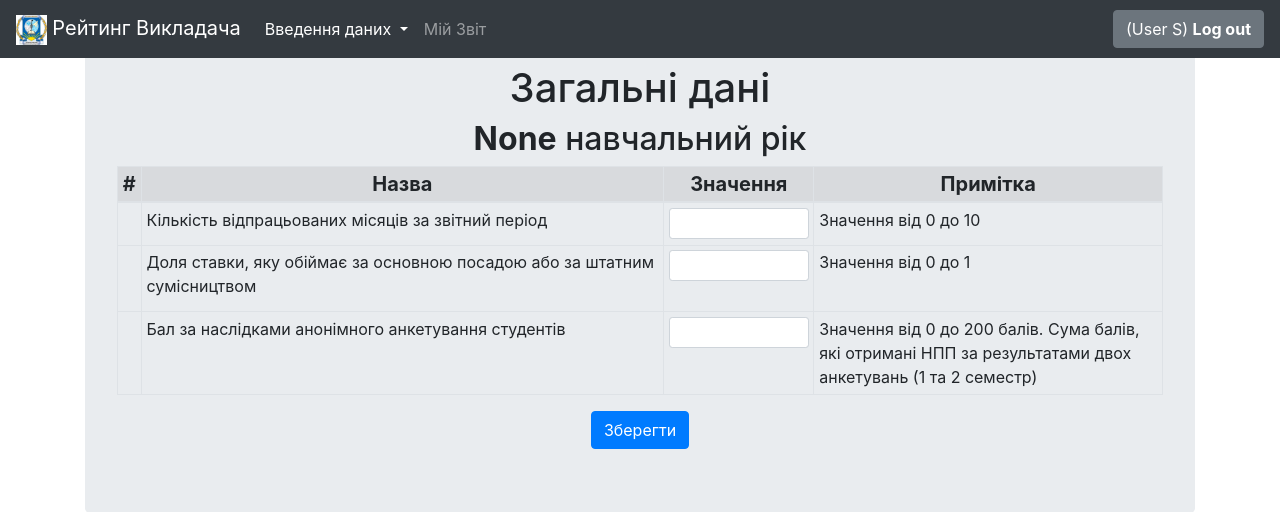
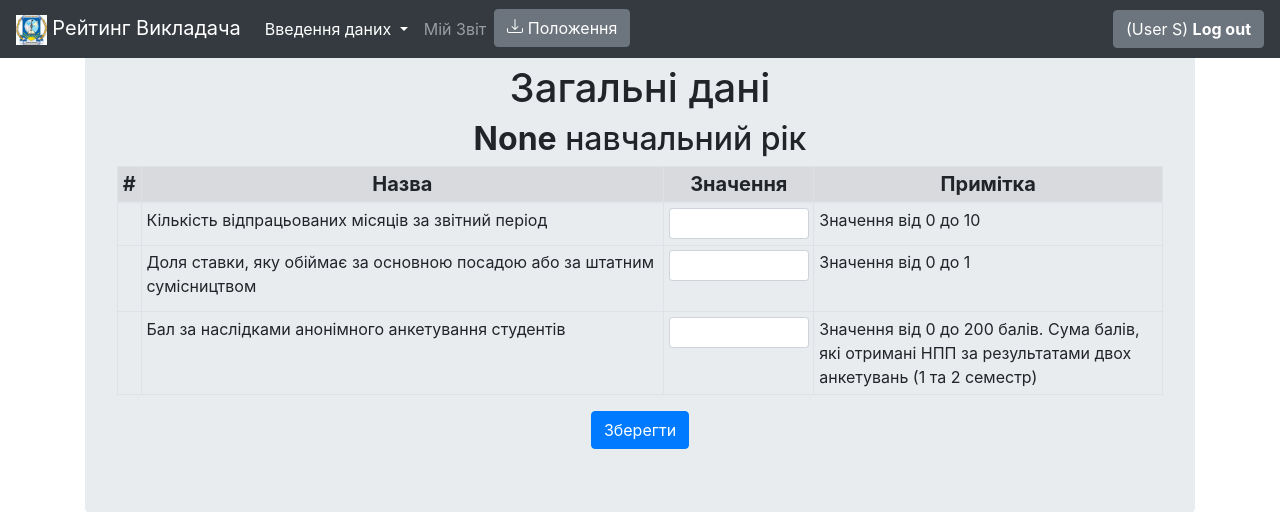
Before and after one commit to mihoff/dnu_academic_rating, a Django app: page /fillin/generic-report-data/ in a window 1280 px wide. Shown: the top 512 px of the page. Run offline with Django 3.2, Linux system fonts and the light colour scheme; the visitor is signed in with stand-in values (Sample User, id 1); data that the repository does not hold is empty; some libraries are stand-ins or nearby versions.

Commit message:
- ability to attach document to a report period; - download for authenticated users the attached file for the active report period;

```diff
--- a/academic_rating/urls.py
+++ b/academic_rating/urls.py
@@ -9,7 +9,7 @@ from django.urls import path, include
 from proxy_microsoft_oauth.views import logout_view, AuthenticateCallbackViewOverwrite
 from service_api.views import IndexView, EducationalAndMethodicalWorkView, ScientificAndInnovativeWorkView, \
     GenericReportDataView, ReportsView, OrganizationalAndEducationalWorkView, ReportPdf, PivotReportView, \
-    pivot_report_by_type
+    pivot_report_by_type, document_download
 
 urlpatterns = [
     path("", IndexView.as_view(), name="index"),
@@ -35,6 +35,7 @@ urlpatterns = [
     path("pivot-report/<int:report_period_id>/<str:level_type>/<int:pk>", pivot_report_by_type,
          name="pivot_report_by_type"),
     path("pivot-report/<str:report_period>/", PivotReportView.as_view(), name="pivot_report"),
+    path("document-download/", document_download, name="document_download"),
 ] + static(settings.STATIC_URL, document_root=settings.STATIC_ROOT)
 
 
--- a/service_api/models.py
+++ b/service_api/models.py
@@ -61,7 +61,9 @@ class ReportPeriod(models.Model):
     annual_workload = models.FloatField(
         verbose_name="середньорічне навчальне навантаження в ДНУ (год.)", default=0,
         validators=[validators.MinValueValidator(0), validators.MaxValueValidator(600)])
-    document = models.FileField(verbose_name="Положення", default=None, null=True)
+    document = models.FileField(
+        verbose_name="Положення", upload_to="uploads/service_api/report_period",
+        default=None, null=True, max_length=256)
 
     def __str__(self):
         return self.report_period
--- a/service_api/views.py
+++ b/service_api/views.py
@@ -340,3 +340,11 @@ def pivot_report_by_type(request, report_period_id, level_type=None, pk=None):
     report = PivotReport(request, report_period_id=report_period_id, level_type=level_type, pk=pk)
     report.prepare_response()
     return report.response
+
+
+def document_download(request):
+    report_period = ReportPeriod.get_active()
+    filename = f"Положення {report_period.report_period}.{report_period.document.name.split('.')[-1]}"
+    response = HttpResponse(report_period.document.file.read(), content_type="application/octet-stream")
+    response["Content-Disposition"] = f"attachment; filename={filename}".encode("utf-8")
+    return response
--- a/templates/base.html
+++ b/templates/base.html
@@ -65,6 +65,13 @@
                             </a>
                         </li>
                     {% endif %}
+                    <li class="nav-item">
+                        <a class="btn btn-secondary" href="{% url 'document_download' %}">
+                            <svg xmlns="http://www.w3.org/2000/svg" width="16" height="16" fill="currentColor" class="bi bi-download" viewBox="0 0 16 16">
+                                <path d="M.5 9.9a.5.5 0 0 1 .5.5v2.5a1 1 0 0 0 1 1h12a1 1 0 0 0 1-1v-2.5a.5.5 0 0 1 1 0v2.5a2 2 0 0 1-2 2H2a2 2 0 0 1-2-2v-2.5a.5.5 0 0 1 .5-.5z"/>
+                                <path d="M7.646 11.854a.5.5 0 0 0 .708 0l3-3a.5.5 0 0 0-.708-.708L8.5 10.293V1.5a.5.5 0 0 0-1 0v8.793L5.354 8.146a.5.5 0 1 0-.708.708l3 3z"/>
+                            </svg> Положення</a>
+                    </li>
                 {% endif %}
             </ul>
 
```
Also changed, not shown: 1 other file.
